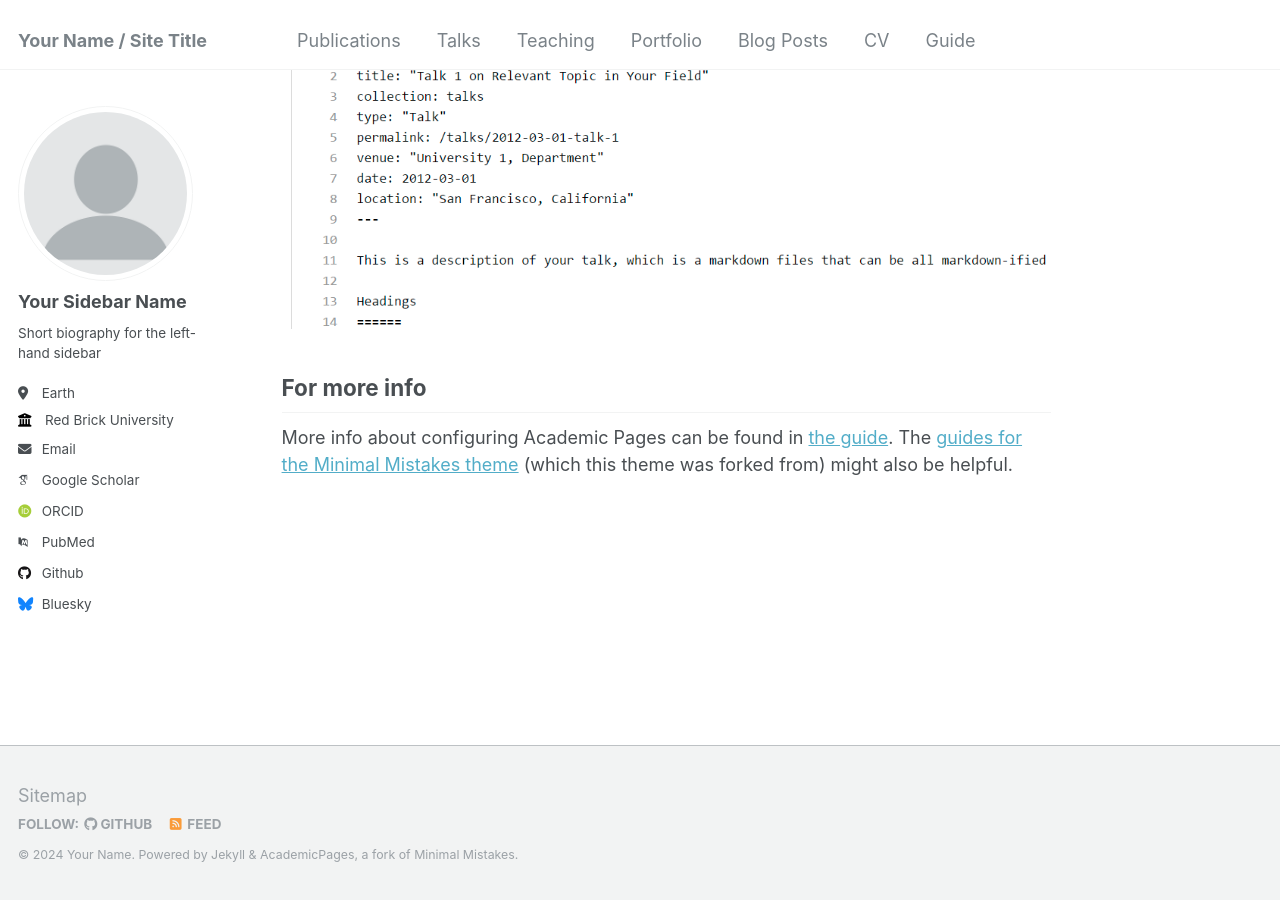
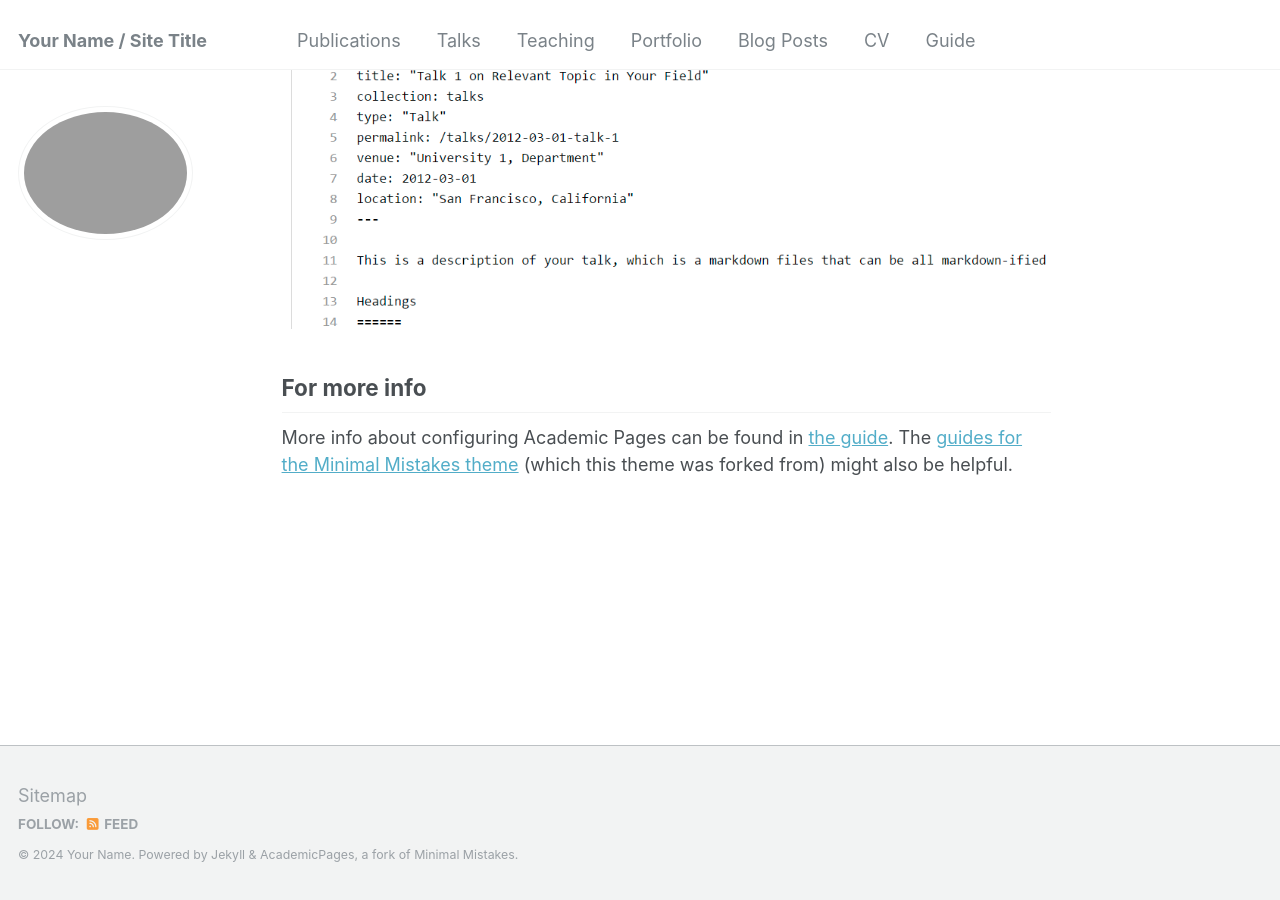
Before and after one commit to QuantumICT/mainpage-old, a Jekyll site: the page built from _pages/about.md, in a window 1280 px wide and 900 px high, scrolled down 2660 px. Built offline with Jekyll 4.4.1, drawn with Linux system fonts in a browser that asks for light colours; some web fonts are replaced; part of the change alters nothing that is shown.

Commit message:
remove sidebar

```diff
--- a/_config.yml
+++ b/_config.yml
@@ -21,34 +21,55 @@ repository               : "academicpages/academicpages.github.io"
 #               Additional customization can be done by editing /_includes/author-profile.html
 author:
   # Biographic information
-  avatar           : "profile.png"
-  name             : "Your Sidebar Name"
+  # avatar           : "profile.png"
+  # name             : "Your Sidebar Name"
+  # pronouns         : # example: "she/her"
+  # bio              : "Short biography for the left-hand sidebar"
+  # location         : "Earth"
+  # employer         : "Red Brick University"
+  # uri              : # URL
+  # email            : "none@example.org"
+  avatar           :
+  name             :
   pronouns         : # example: "she/her"
-  bio              : "Short biography for the left-hand sidebar"
-  location         : "Earth"
-  employer         : "Red Brick University"
+  bio              :
+  location         :
+  employer         :
   uri              : # URL
-  email            : "none@example.org"
+  email            :
 
   # Academic websites
+  # arxiv            : # URL - Update with the correct link to your profile
+  # googlescholar    : "https://scholar.google.com/citations?user=PS_CX0AAAAAJ"
+  # impactstory      : # URL
+  # orcid            : "http://orcid.org/yourorcidurl"
+  # semantic         : # URL
+  # pubmed           : "https://www.ncbi.nlm.nih.gov/pubmed/?term=john+snow"
+  # researchgate     : # URL
   arxiv            : # URL - Update with the correct link to your profile
-  googlescholar    : "https://scholar.google.com/citations?user=PS_CX0AAAAAJ"
+  googlescholar    :
   impactstory      : # URL
-  orcid            : "http://orcid.org/yourorcidurl"
+  orcid            :
   semantic         : # URL
-  pubmed           : "https://www.ncbi.nlm.nih.gov/pubmed/?term=john+snow"
+  pubmed           :
   researchgate     : # URL
 
   # Repositories and software development
+  # bitbucket        : # Username - Update with your username on the site
+  # codepen          : # Username
+  # dribbble         : # Username
+  # github           : "academicpages"
+  # kaggle           : # Username
+  # stackoverflow    : # User number or user number and name (i.e., use "1" or "1/jeff-atwood")
   bitbucket        : # Username - Update with your username on the site
   codepen          : # Username
   dribbble         : # Username
-  github           : "academicpages"
+  github           :
   kaggle           : # Username
   stackoverflow    : # User number or user number and name (i.e., use "1" or "1/jeff-atwood")
 
   # Social media
-  bluesky          : "bsky.app" # Replace this with you Bluesky username
+  bluesky          : # Replace this with you Bluesky username
   facebook         : # Username
   flickr           : # Username
   foursquare       : # Username
```
